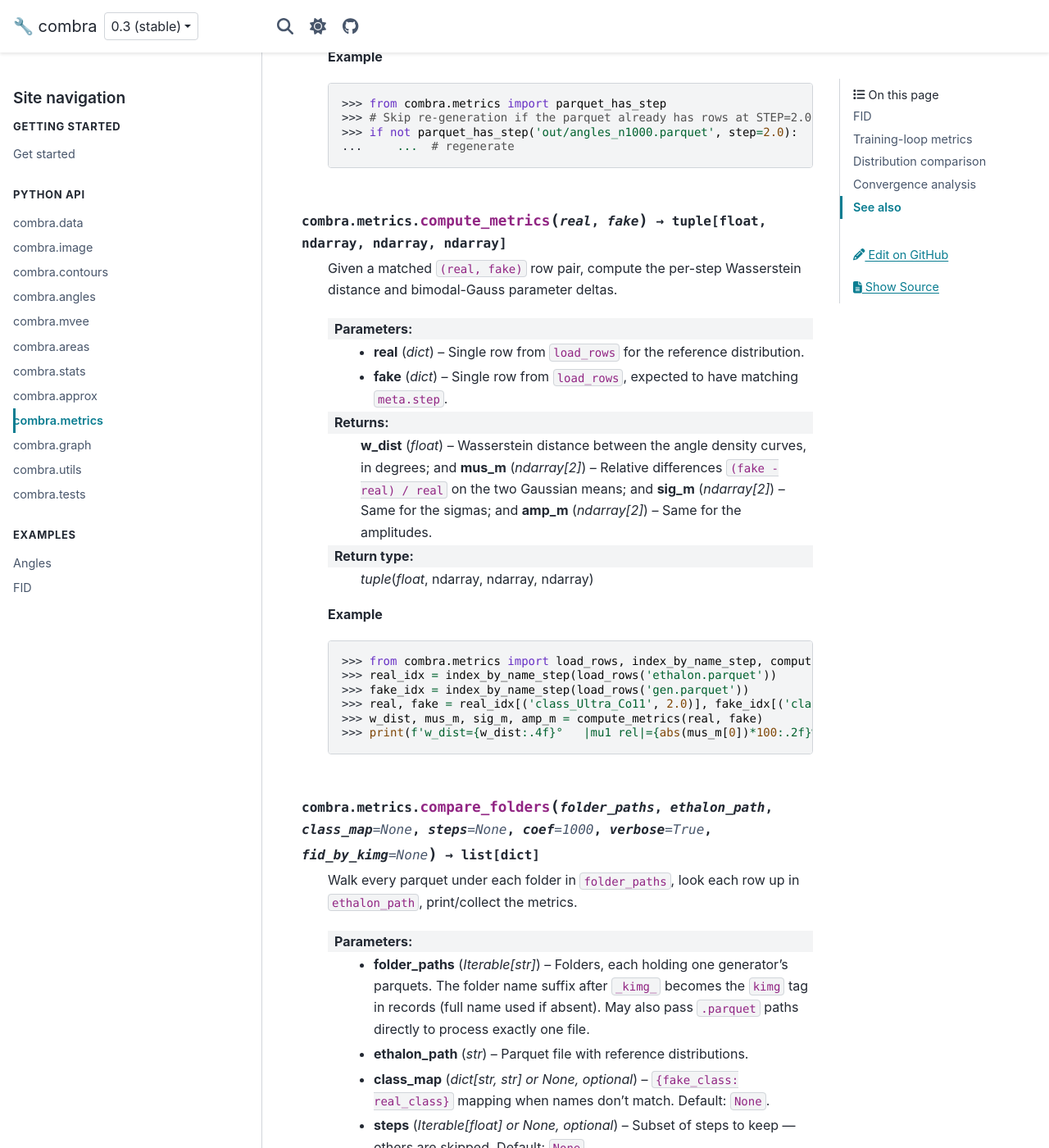
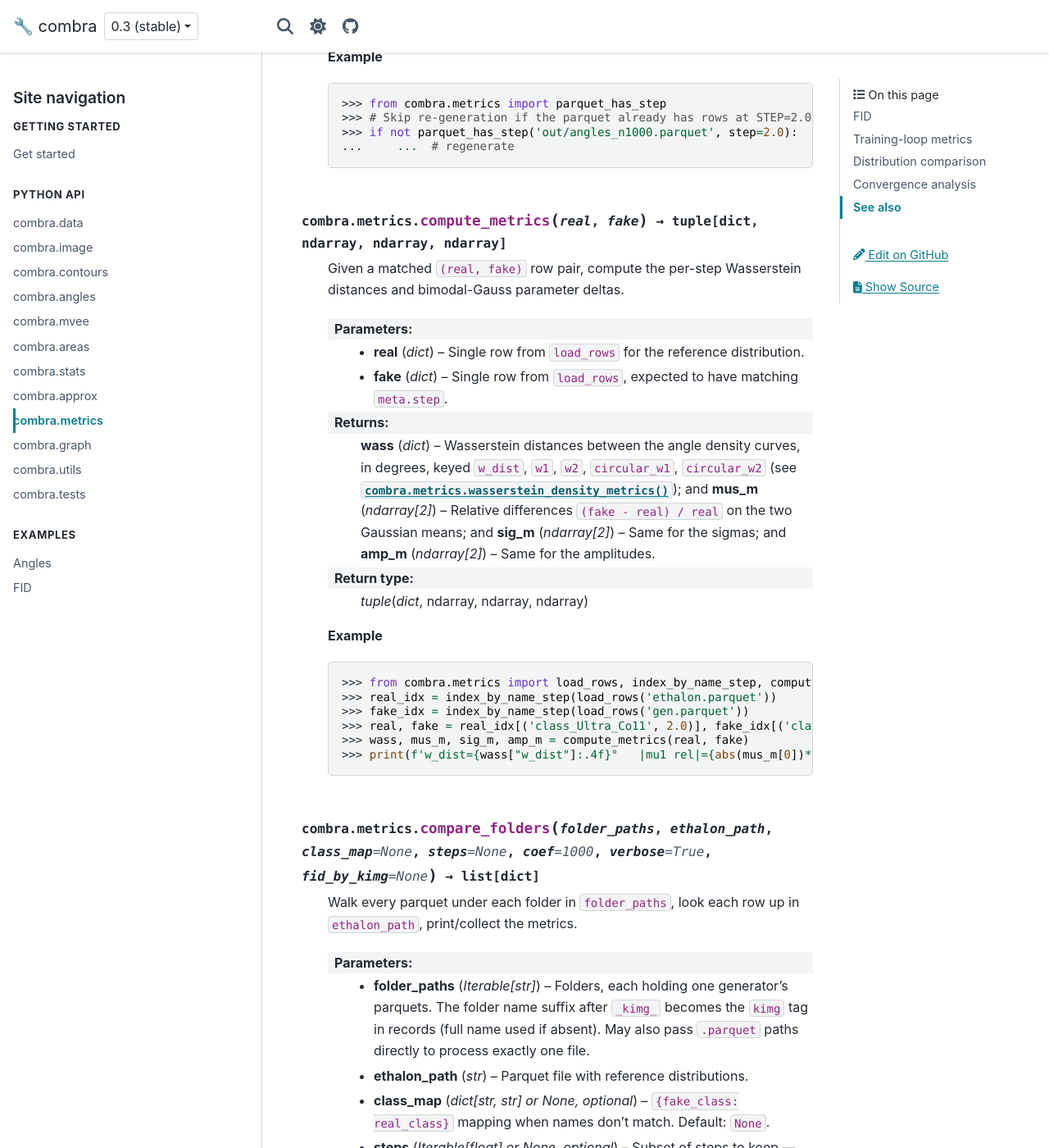
Before and after one commit to dkagramanyan/wc_cv, a Sphinx documentation site: the page built from docs/api/metrics.md, in a window 1280 px wide and 1400 px high, scrolled down 11915 px. Shown: the whole window at 82% size. Built offline with Sphinx 7.4.7 and the PyData theme 0.15.4, drawn with Linux system fonts in a browser that asks for light colours; some of the changed text lies outside the part shown.

Commit message:
docs: sync metrics comparison return shapes with combra
compute_metrics now returns the wasserstein_density_metrics dict
(w_dist, w1, w2, circular_w1, circular_w2) as its first element, and
compare_folders/compare_pairs/metrics_vs_n spread that dict into their
records. Update docs/api/metrics.md to match the actual combra code.

Co-Authored-By: Claude Opus 4.8 (1M context) <noreply@anthropic.com>
Claude-Session: https://claude.ai/code/session_016XjurYtKisKiDZKC6xwxj9

`````diff
--- a/docs/api/metrics.md
+++ b/docs/api/metrics.md
@@ -376,16 +376,16 @@ True iff the parquet exists AND contains rows tagged with `step`. Used to decide
 ```
 ````
 
-````{py:function} combra.metrics.compute_metrics(real, fake) -> tuple[float, ndarray, ndarray, ndarray]
+````{py:function} combra.metrics.compute_metrics(real, fake) -> tuple[dict, ndarray, ndarray, ndarray]
 
-Given a matched `(real, fake)` row pair, compute the per-step Wasserstein distance and bimodal-Gauss parameter deltas.
+Given a matched `(real, fake)` row pair, compute the per-step Wasserstein distances and bimodal-Gauss parameter deltas.
 
 :param real: Single row from `load_rows` for the reference distribution.
 :type real: dict
 :param fake: Single row from `load_rows`, expected to have matching `meta.step`.
 :type fake: dict
-:returns: **w_dist** (*float*) – Wasserstein distance between the angle density curves, in degrees; and **mus_m** (*ndarray[2]*) – Relative differences `(fake - real) / real` on the two Gaussian means; and **sig_m** (*ndarray[2]*) – Same for the sigmas; and **amp_m** (*ndarray[2]*) – Same for the amplitudes.
-:rtype: tuple(float, ndarray, ndarray, ndarray)
+:returns: **wass** (*dict*) – Wasserstein distances between the angle density curves, in degrees, keyed `w_dist`, `w1`, `w2`, `circular_w1`, `circular_w2` (see {py:func}`combra.metrics.wasserstein_density_metrics`); and **mus_m** (*ndarray[2]*) – Relative differences `(fake - real) / real` on the two Gaussian means; and **sig_m** (*ndarray[2]*) – Same for the sigmas; and **amp_m** (*ndarray[2]*) – Same for the amplitudes.
+:rtype: tuple(dict, ndarray, ndarray, ndarray)
 
 **Example**
 
@@ -394,8 +394,8 @@ Given a matched `(real, fake)` row pair, compute the per-step Wasserstein distan
 >>> real_idx = index_by_name_step(load_rows('ethalon.parquet'))
 >>> fake_idx = index_by_name_step(load_rows('gen.parquet'))
 >>> real, fake = real_idx[('class_Ultra_Co11', 2.0)], fake_idx[('class_Ultra_Co11', 2.0)]
->>> w_dist, mus_m, sig_m, amp_m = compute_metrics(real, fake)
->>> print(f'w_dist={w_dist:.4f}°   |mu1 rel|={abs(mus_m[0])*100:.2f}%')
+>>> wass, mus_m, sig_m, amp_m = compute_metrics(real, fake)
+>>> print(f'w_dist={wass["w_dist"]:.4f}°   |mu1 rel|={abs(mus_m[0])*100:.2f}%')
 ```
 ````
 
@@ -417,7 +417,7 @@ Walk every parquet under each folder in `folder_paths`, look each row up in `eth
 :type verbose: bool, optional
 :param fid_by_kimg: Optional `{kimg_key: fid}` map — prints a `[kimg=… FID=…]` header above each checkpoint's rows. Default: `None`.
 :type fid_by_kimg: dict[str, float] or None, optional
-:returns: **records** (*list[dict]*) – `{'kimg', 'class', 'step', 'w_dist', 'mus_m', 'sig_m', 'amp_m'}` per matched row.
+:returns: **records** (*list[dict]*) – `{'kimg', 'class', 'step', 'w_dist', 'w1', 'w2', 'circular_w1', 'circular_w2', 'mus_m', 'sig_m', 'amp_m'}` per matched row (the `w_dist`/`w*`/`circular_w*` keys are the distances from {py:func}`combra.metrics.wasserstein_density_metrics`).
 :rtype: list[dict]
 
 **Example**
@@ -454,7 +454,7 @@ Like `compare_folders` but accepts a list of explicit `(label, ethalon_pq, fake_
 :type verbose: bool, optional
 :param label_header: Column header used in the printed table for the first column. Default: `'label'`.
 :type label_header: str, optional
-:returns: **records** (*list[dict]*) – `{'label', 'class', 'step', 'w_dist', 'mus_m', 'sig_m', 'amp_m'}`.
+:returns: **records** (*list[dict]*) – `{'label', 'class', 'step', 'w_dist', 'w1', 'w2', 'circular_w1', 'circular_w2', 'mus_m', 'sig_m', 'amp_m'}` (the `w_dist`/`w*`/`circular_w*` keys are the distances from {py:func}`combra.metrics.wasserstein_density_metrics`).
 :rtype: list[dict]
 
 **Example**
@@ -478,7 +478,7 @@ Adapted from `co_angles/4_grid_plot.ipynb` — one row per resolution, each row
 
 ````{py:function} combra.metrics.metrics_vs_n(folder, ethalon_path, class_map=None, step=5.0, allowed_ns=None) -> list[dict]
 
-Walk every parquet under `folder` (each assumed to be the same generator at a different sample size) and emit one record per `(parquet, class)` with all seven metrics: `w_dist` plus the Gaussian-fit relative errors `(mu1, mu2, sigma1, sigma2, amp1, amp2)`. N is read from `meta.n_images`, so the filename convention does not matter.
+Walk every parquet under `folder` (each assumed to be the same generator at a different sample size) and emit one record per `(parquet, class)` with every metric: the Wasserstein distances (`w_dist`, `w1`, `w2`, `circular_w1`, `circular_w2`) plus the Gaussian-fit relative errors `(mu1, mu2, sigma1, sigma2, amp1, amp2)`. N is read from `meta.n_images`, so the filename convention does not matter.
 
 :param folder: Sweep folder containing one parquet per N.
 :type folder: str or Path
@@ -490,7 +490,7 @@ Walk every parquet under `folder` (each assumed to be the same generator at a di
 :type step: float, optional
 :param allowed_ns: If given, restrict N values to this set — stray parquets at other sample sizes are skipped. Default: `None`.
 :type allowed_ns: set[int] or None, optional
-:returns: **records** (*list[dict]*) – Sorted by `(class, n_images)`. Each entry: `{'n_images', 'class', 'w_dist', 'mu1', 'mu2', 'sigma1', 'sigma2', 'amp1', 'amp2'}`.
+:returns: **records** (*list[dict]*) – Sorted by `(class, n_images)`. Each entry: `{'n_images', 'class', 'w_dist', 'w1', 'w2', 'circular_w1', 'circular_w2', 'mu1', 'mu2', 'sigma1', 'sigma2', 'amp1', 'amp2'}`.
 :rtype: list[dict]
 
 **Example**
`````
